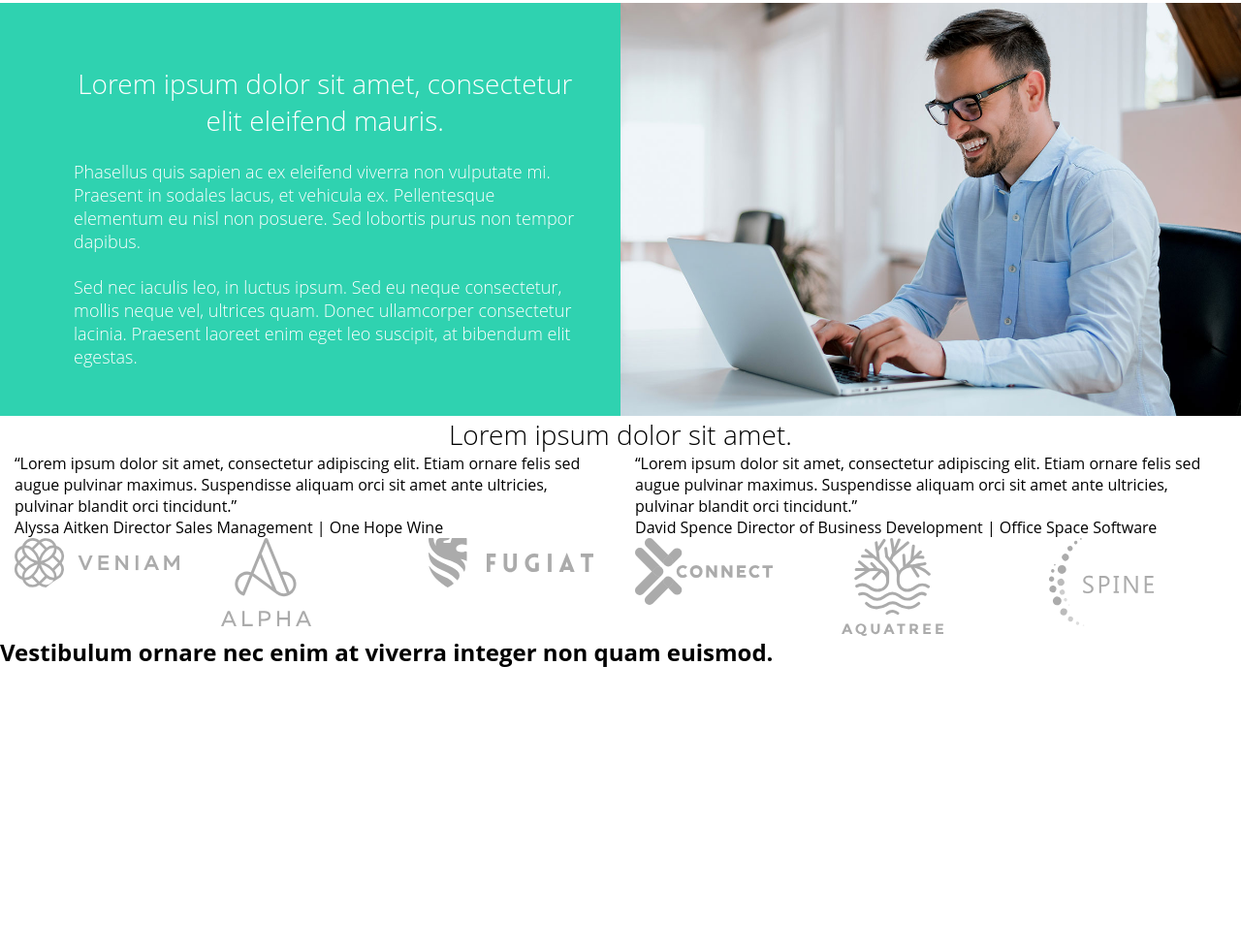
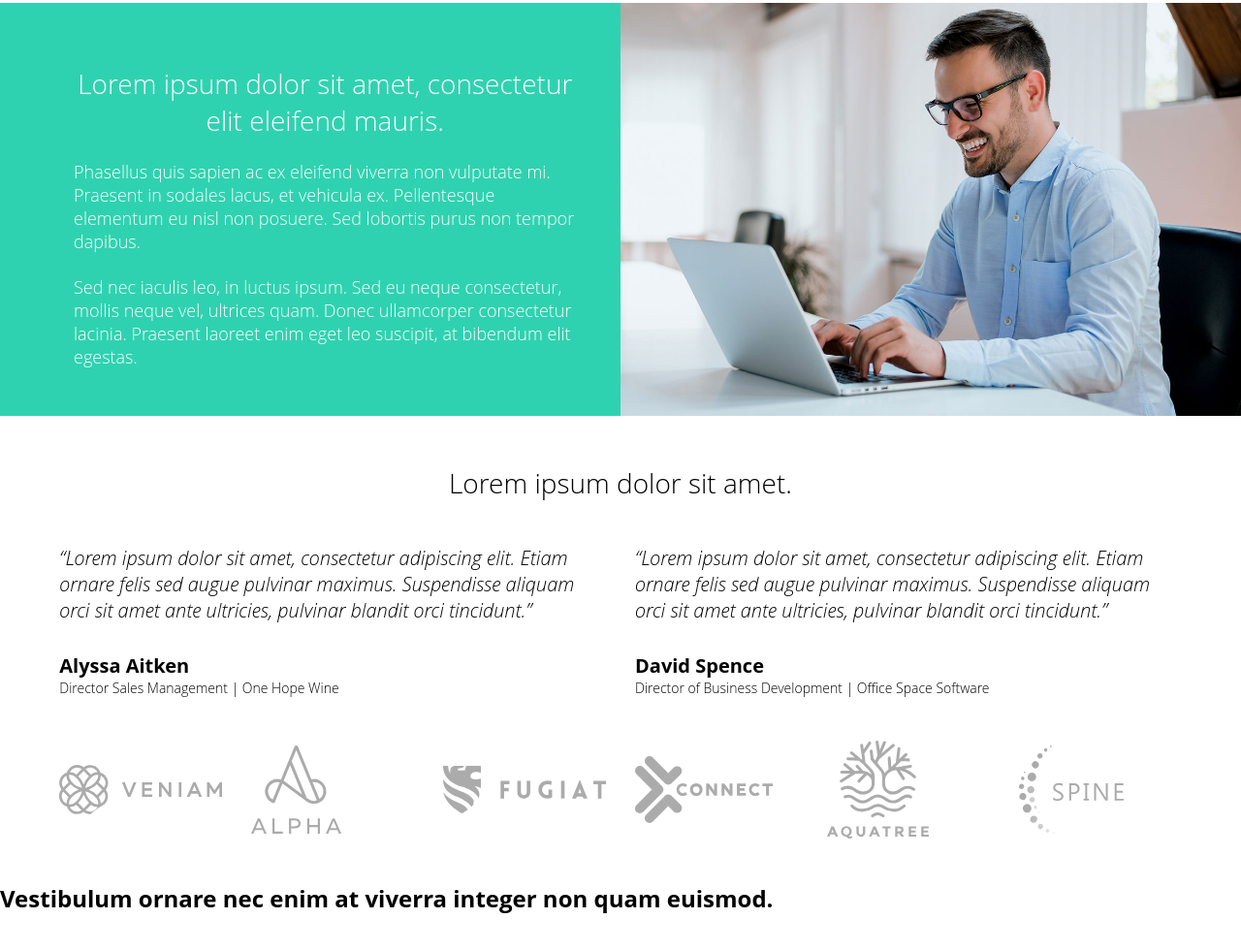
Before and after one commit to alieninochi/butterfly-cience, a website: page build/index.html in a window 1280 px wide. Shown: the part 1157-2138 px from the top of the page at 97% size. Drawn offline with nearby package versions, Linux system fonts and the light colour scheme; files that its build step writes are made by us from their sources; a script that the page names is missing.

Commit message:
Add styles for review section

```diff
--- a/src/styles/main.scss
+++ b/src/styles/main.scss
@@ -45,19 +45,7 @@ section {
     font-weight: lighter;
 }
 
-// .container-fluid {
-//     position: absolute;
-//     left: 15%;
-
-//     @include media-laptop {
-//         left: 10%;
-//     }
-
-//     @include media-mobile {
-//         left: 0;
-//     }
-// }
-
 @import 'header';
 @import 'services';
 @import 'about';
+@import 'review';
--- /dev/null
+++ b/src/styles/review.scss
@@ -0,0 +1,71 @@
+.review__header {
+    width: 100%;
+    text-align: center;
+    margin-top: 3.125rem;
+
+    @include media-tablet {
+        margin-top: 2.5rem;
+    }
+}
+
+.review__first-row {
+    width: 85%;
+    margin: auto;
+    margin-top: 2.8rem;
+
+    @include media-laptop {
+        width: 95%;
+    }
+
+    @include media-mobile {
+        width: 100%;
+        margin-top: 1rem;
+    }
+}
+
+.review__item {
+    @include media-mobile {
+        margin-top: 1.875rem;
+    }
+}
+
+.review__text {
+    font-size: 1.25rem;
+    font-style: italic;
+    font-weight: lighter;
+}
+
+.review__author {
+    margin-top: 1.875rem;
+    font-size: 0.875rem;
+    font-weight: lighter;
+}
+
+.name {
+    display: block;
+    font-size: 1.25rem;
+    font-weight: bold;
+}
+
+.review__second-row {
+    display: flex;
+    justify-content: space-around;
+    align-items: center;
+    width: 85%;
+    margin: 2.8rem auto;
+
+    @include media-laptop {
+        width: 95%;
+    }
+
+    @include media-mobile {
+        width: 100%;
+        margin-top: 1rem;
+    }
+}
+
+.client-logo {
+    @include media-mobile {
+        margin-top: 4rem;
+    }
+}
```
Also changed, not shown: build/index.html.
